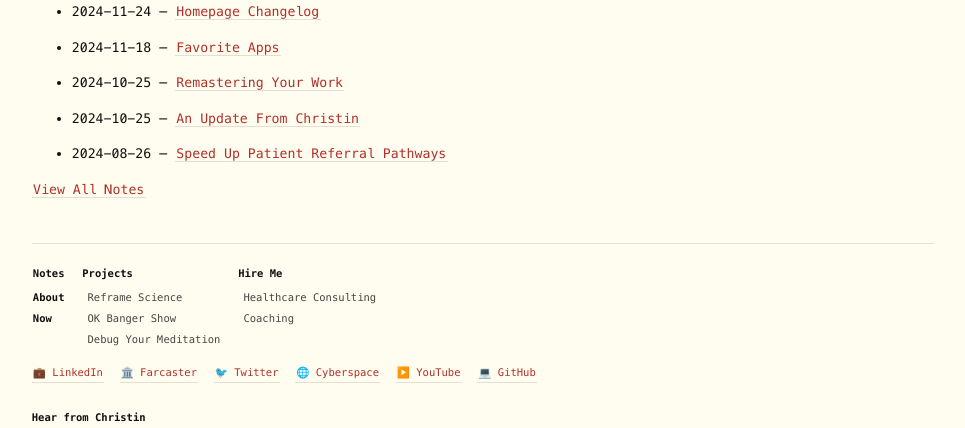
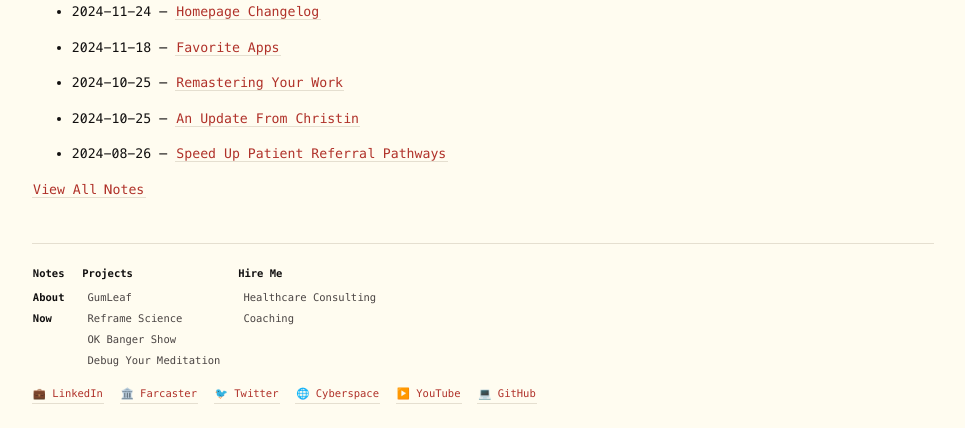
Before and after one commit to codestin/christinweb, a Jekyll site: the page built from _pages/index.md, in a window 1280 px wide and 900 px high, scrolled down 1235 px, cut to the strip 0-428 px from the top of the window. Shown: the whole strip, without its empty margins (157-1122 px from the left). Built offline with Jekyll 4.4.1, drawn with Linux system fonts in a browser that asks for light colours.

Commit message:
Add GumLeaf to Projects nav (header dropdown + footer), linking to getgumleaf.com
Co-Authored-By: Claude Fable 5 <noreply@anthropic.com>

```diff
--- a/_data/navigation.yml
+++ b/_data/navigation.yml
@@ -6,6 +6,8 @@ main:
   - title: Projects
     url: /projects
     children:
+      - title: GumLeaf
+        url: https://getgumleaf.com
       - title: Reframe Science
         url: /projects/reframe-science
       - title: OK Banger Show
@@ -40,6 +42,8 @@ footer:
   - title: Projects
     url: /projects
     children:
+      - title: GumLeaf
+        url: https://getgumleaf.com
       - title: Reframe Science
         url: /projects/reframe-science
       - title: OK Banger Show
```
